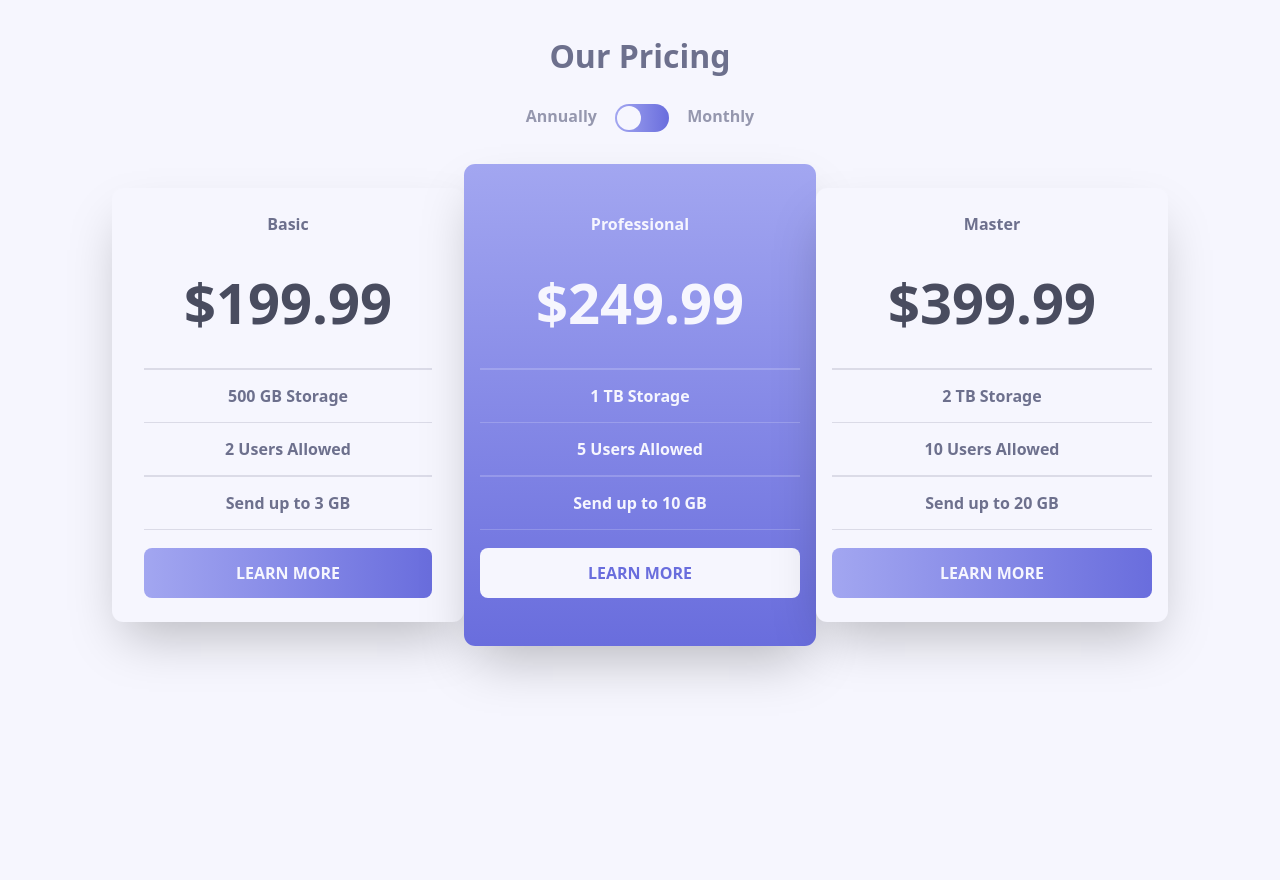
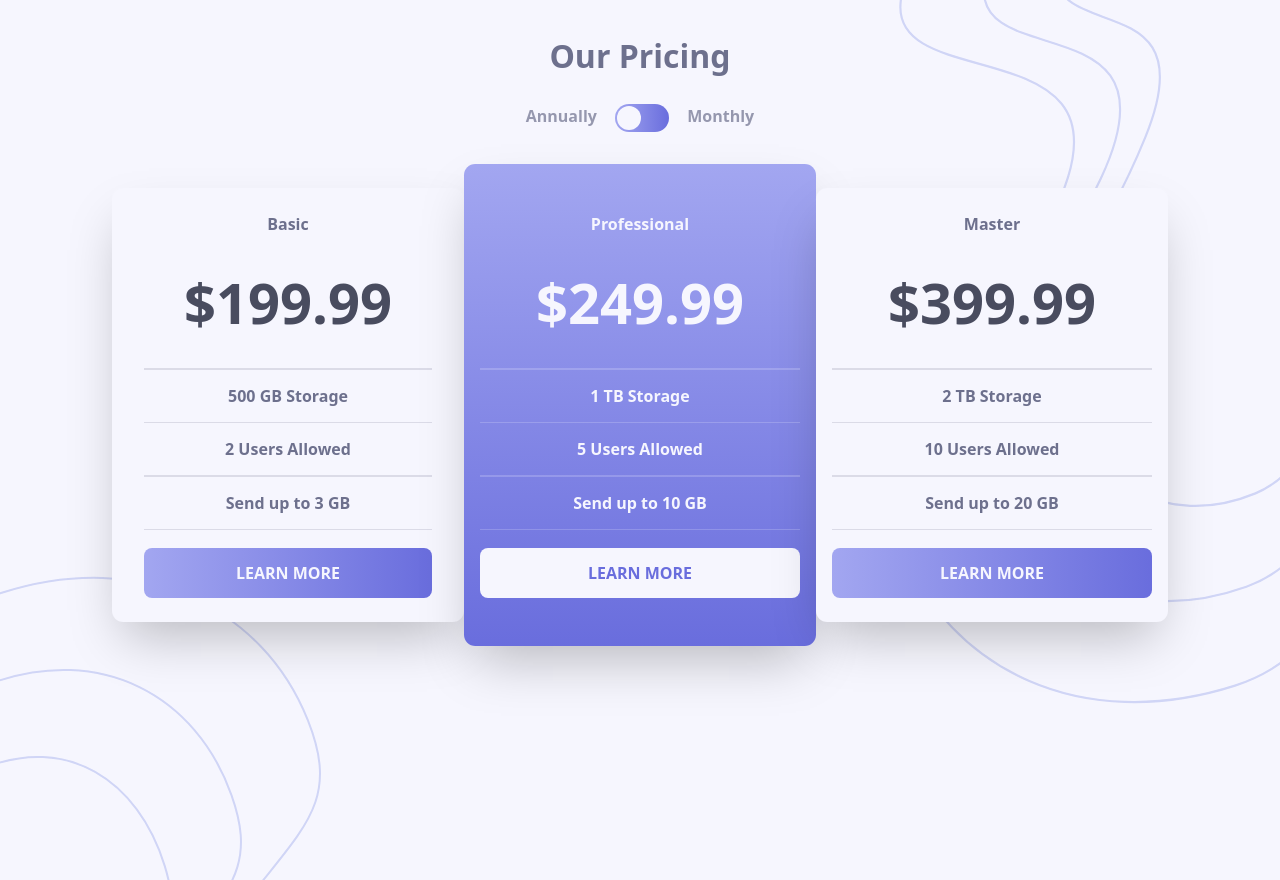
Before and after one commit to Olaniyi-Olamide/PRICE-COMPONENT-WITH-TOOGLE, a website: page index.html in a window 1280 px wide. Before the commit the page ends 800 px from the top, so only its background shows below. Drawn offline with Linux system fonts and the light colour scheme.

Commit message:
feat: added background images for desktop screens only

```diff
--- a/index.html
+++ b/index.html
@@ -12,7 +12,7 @@
     <link rel="stylesheet" href="./src/output.css" />
     <script defer src="script.js"></script>
   </head>
-  <body class="bg-Blue50">
+  <body class="bg-Blue50 overflow-x-hidden">
     <header
       class="my-[2rem] space-y-6 flex items-center justify-center flex-col"
     >
@@ -33,8 +33,13 @@
         <span class="mx-4.5 text-Gray650 opacity-[0.7] font-bold">Monthly</span>
       </div>
     </header>
+    <img
+      src="./images/bg-top.svg"
+      alt=""
+      class="lg:absolute lg:right-[-1rem] lg:top-[-1rem] lg:-z-10 lg:h-[90%] hidden lg:block"
+    />
     <main
-      class="flex flex-col md:flex-row md:gap-[0rem] md:justify-center md:items-center gap-[1.5rem] mx-[1.5rem] my-[1rem]"
+      class="flex flex-col md:flex-row md:gap-[0rem] md:justify-center md:items-center gap-[1.5rem] mx-[1.5rem] mb-[2rem] lg:mb-0"
     >
       <div
         class="bg-Blue50 shadow-2xl py-[1.5rem] px-[1rem] md:px-[2rem] rounded-[0.7rem] flex flex-col items-center justify-center md:min-w-[15rem] lg:min-w-[22rem]"
@@ -97,5 +102,10 @@
         </button>
       </div>
     </main>
+    <img
+      src="images/bg-bottom.svg"
+      alt=""
+      class="-z-10 absolute bottom-[-5rem] left-[-2rem] hidden lg:block"
+    />
   </body>
 </html>
```
Also changed, not shown: src/output.css.
